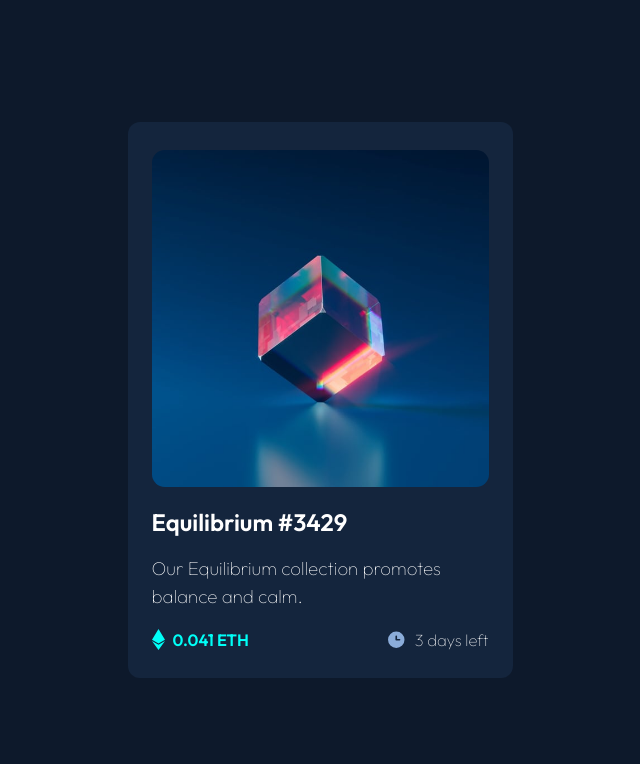
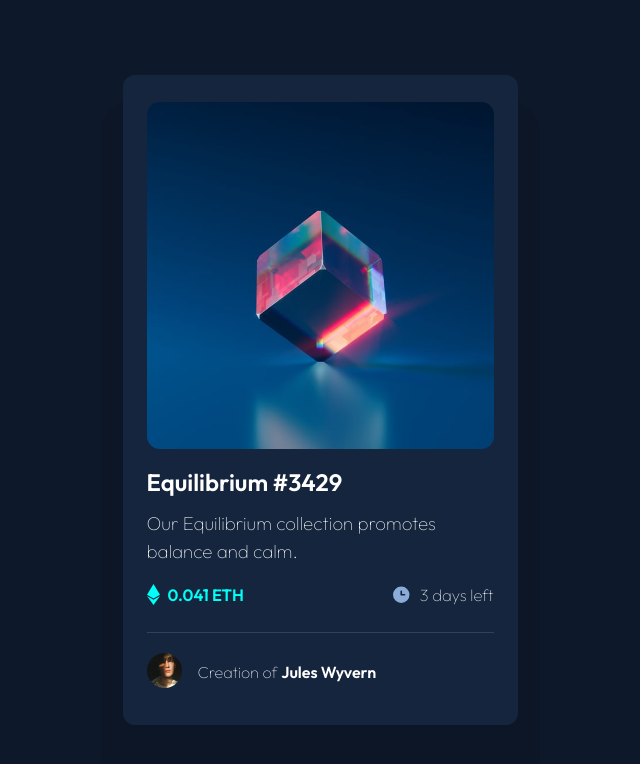
Before and after one commit to erikalmaraz/hoken-challenge, a React (Create React App) app: page / in a window 1280 px wide. Shown: the top 764 px of the page, without its empty margins (320-960 px from the left). Built offline with nearby package versions, Linux system fonts and the light colour scheme.

Commit message:
Add styles detail to NFTCard component, pass data from mock file

```diff
--- a/src/components/NFTCard/NFTCard.tsx
+++ b/src/components/NFTCard/NFTCard.tsx
@@ -1,5 +1,7 @@
 import React from 'react'
+import { NFTInfo } from '../../utils/mocks/nft-card'
 import DateValueCard from './components/DateValueCard/DateValueCard'
+import FooterCard from './components/FooterCard/FooterCard'
 import ImageCard from './components/ImageCard/ImageCard'
 import InfoCard from './components/InfoCard/InfoCard'
 import { StyledNFTCard } from './nft-card.styles'
@@ -7,9 +9,13 @@ import { StyledNFTCard } from './nft-card.styles'
 const NFTCard = ({ ...props }): JSX.Element => {
   return (
     <StyledNFTCard>
-      <ImageCard />
+      <ImageCard
+        primaryImage={NFTInfo.image}
+        alternativeText={`${NFTInfo.title} - By ${NFTInfo.creator}`}
+      />
       <InfoCard />
       <DateValueCard />
+      <FooterCard />
     </StyledNFTCard>
   )
 }
--- a/src/components/NFTCard/components/FooterCard/FooterCard.tsx
+++ b/src/components/NFTCard/components/FooterCard/FooterCard.tsx
@@ -2,7 +2,19 @@ import React from 'react'
 import { StyledFooterCard } from './footer-card.styles'
 
 const FooterCard = ({ ...props }): JSX.Element => {
-  return <StyledFooterCard></StyledFooterCard>
+  return (
+    <StyledFooterCard>
+      <div className="footer-card--avatar">
+        <img
+          src="./assets/images/image-avatar.png"
+          alt="Jules Wyvern - Avatar"
+        />
+      </div>
+      <div className="footer-card--name">
+        Creation of <b>Jules Wyvern</b>
+      </div>
+    </StyledFooterCard>
+  )
 }
 
 FooterCard.displayName = 'FooterCard'
--- a/src/components/NFTCard/components/FooterCard/footer-card.styles.ts
+++ b/src/components/NFTCard/components/FooterCard/footer-card.styles.ts
@@ -1,3 +1,28 @@
 import styled from 'styled-components'
+import { neutral, primary } from '../../../../styles/colors'
 
-export const StyledFooterCard = styled.div``
+export const StyledFooterCard = styled.div`
+  display: flex;
+  align-items: center;
+  margin-top: 1.7em;
+  border-top: 1px solid ${neutral.line};
+  padding-top: 1.2em;
+  padding-bottom: 0.4em;
+  .footer-card--avatar {
+    max-width: 35px;
+    img {
+      max-width: 35px;
+    }
+  }
+  .footer-card--name {
+    font-weight: 300;
+    margin-left: 1em;
+    b {
+      transition: color 0.3s ease;
+      cursor: pointer;
+      &:hover {
+        color: ${primary.cyan};
+      }
+    }
+  }
+`
--- a/src/components/NFTCard/components/ImageCard/ImageCard.tsx
+++ b/src/components/NFTCard/components/ImageCard/ImageCard.tsx
@@ -1,10 +1,14 @@
 import React from 'react'
 import { StyledImageCard } from './image-card.styles'
-
-const ImageCard = ({ ...props }): JSX.Element => {
+import { ImageProps } from './image-card.interfaces'
+const ImageCard = ({
+  primaryImage,
+  alternativeText,
+  ...props
+}: ImageProps): JSX.Element => {
   return (
     <StyledImageCard>
-      <img src="./assets/images/equilibrium-bg.jpg" alt="equilibrium-bg.jpg" />
+      <img src={primaryImage} alt={alternativeText} />
     </StyledImageCard>
   )
 }
--- /dev/null
+++ b/src/components/NFTCard/components/ImageCard/image-card.interfaces.ts
@@ -0,0 +1,4 @@
+export interface ImageProps {
+  primaryImage: string
+  alternativeText: string
+}
--- a/src/components/NFTCard/components/InfoCard/InfoCard.tsx
+++ b/src/components/NFTCard/components/InfoCard/InfoCard.tsx
@@ -4,7 +4,9 @@ import { StyledInfoCard } from './info-card.styles'
 const InfoCard = ({ ...props }): JSX.Element => {
   return (
     <StyledInfoCard>
-      <div className="info-card--name">Equilibrium #3429</div>
+      <div className="info-card--name">
+        <span>Equilibrium #3429</span>
+      </div>
       <div className="info-card--desc">
         Our Equilibrium collection promotes balance and calm.
       </div>
--- a/src/components/NFTCard/components/InfoCard/info-card.styles.ts
+++ b/src/components/NFTCard/components/InfoCard/info-card.styles.ts
@@ -1,11 +1,19 @@
 import styled from 'styled-components'
+import { primary } from '../../../../styles/colors'
 
 export const StyledInfoCard = styled.div`
   .info-card--name {
     font-weight: 600;
-    font-size: 1.49em;
-    margin-top: 0.7em;
+    margin-top: 0.9em;
     margin-bottom: 0.7em;
+    span {
+      font-size: 1.49em;
+      transition: color 0.2s ease;
+      cursor: pointer;
+      &:hover {
+        color: ${primary.cyan};
+      }
+    }
   }
   .info-card--desc {
     font-weight: 300;
--- a/src/components/NFTCard/nft-card.styles.ts
+++ b/src/components/NFTCard/nft-card.styles.ts
@@ -3,9 +3,10 @@ import { neutral } from '../../styles/colors'
 
 export const StyledNFTCard = styled.div`
   min-height: 550px;
-  max-width: 385px;
+  max-width: 395px;
   width: 90%;
   background: ${neutral.card};
   border-radius: 12px;
   padding: 1.7em 1.5em;
+  box-shadow: 0 47px 0px 22px hsl(0deg 0% 0% / 7%), 0 -13px 0px 61px hsl(0deg 0% 0% / 3%);
 `
--- a/src/utils/mocks/nft-card.ts
+++ b/src/utils/mocks/nft-card.ts
@@ -1,8 +1,6 @@
 export const NFTInfo = {
-  image: {
-    primary: '',
-    secondary: ''
-  },
-  name: '',
-  description: ''
+  image: './assets/images/equilibrium-bg.jpg',
+  title: 'Equilibrium #3429',
+  description: 'Our Equilibrium collection promotes balance and calm.',
+  creator: 'Jules Wyvern'
 }
```
